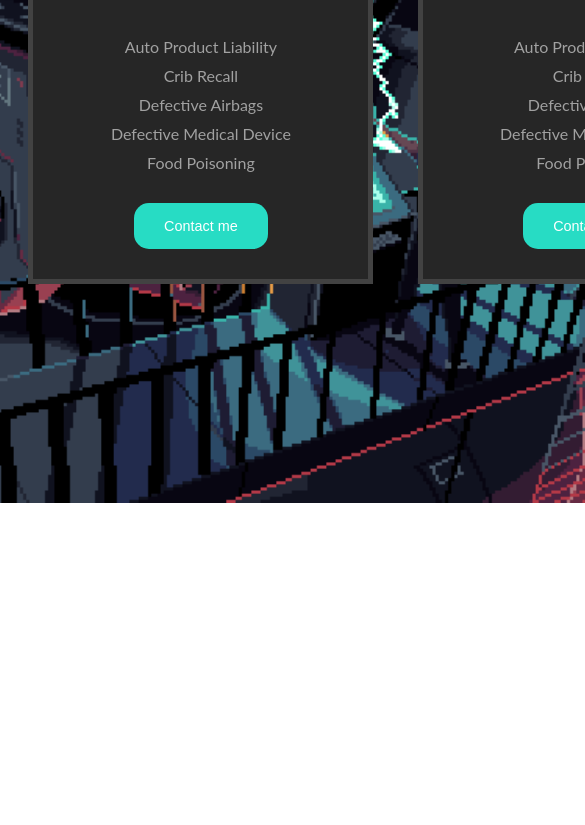
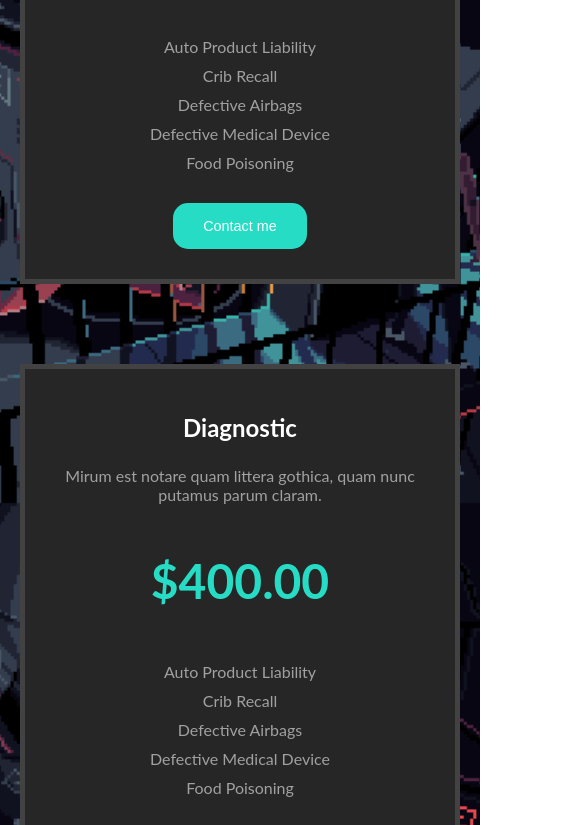
Before and after one commit to tunh2605/TH03, a plain HTML site: page index.html in a window 390 px wide. Shown: the part 341-1166 px from the top of the page, 585 px wide, since content can reach past the window. Before the commit the page ends 844 px from the top, so only its background shows below. Drawn offline with Linux system fonts and the light colour scheme.

Commit message:
Update plan-page.css

```diff
--- a/plan-page.css
+++ b/plan-page.css
@@ -5,8 +5,9 @@ body{
     background-size: cover;
     background-position: center;
     background-repeat: no-repeat;
+    background-attachment: fixed;
     font-size: 16px;
-    Width: 1180px;
+    max-Width: 1180px;
     margin: 0 auto ;
 }
 
@@ -69,3 +70,9 @@ button:hover{
     background-color: #ACACAC;
     transform: scale(1.1);
 }
+
+@media only screen and ( max-width : 768px ){
+    article{
+        width : 100%;
+    }
+}
```
